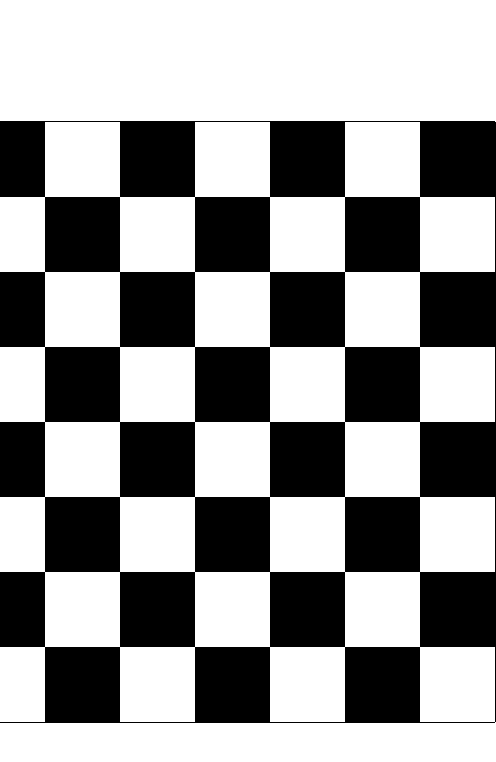
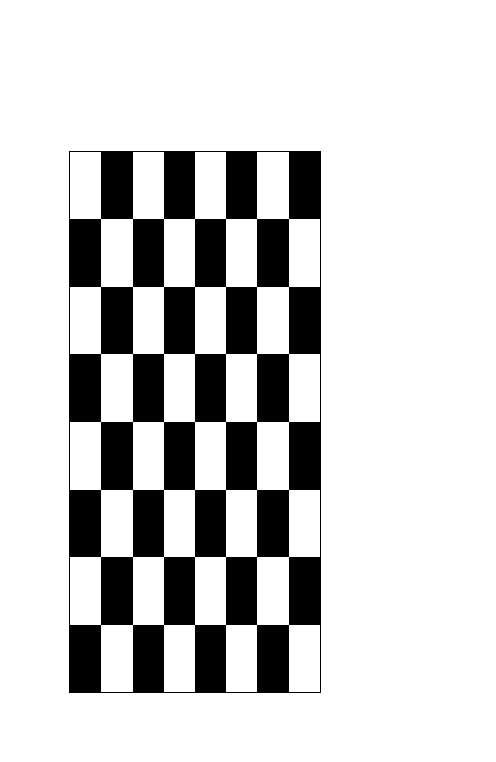
Before and after one commit to johndominicvillalino/chess, a plain HTML site: page index.html in a window 390 px wide. Shown: the whole page, 496 px wide, since content can reach past the window. Drawn offline with Linux system fonts and the light colour scheme.

Commit message:
responsive height and width

```diff
--- a/scripts.js
+++ b/scripts.js
@@ -34,6 +34,7 @@ window.addEventListener("load", () => {
 
     loopInit.forEach((num, index) => {
       const innerDiv = document.createElement("div");
+      const innerSpan = document.createElement('span');
 
       const arr = [];
       arr.push(parentId);
@@ -49,11 +50,15 @@ window.addEventListener("load", () => {
 
         // innerDiv.style.width = `${width / 8}px`;
         // innerDiv.style.height = `${width / 8}px`;
+        innerDiv.appendChild(innerSpan)
+
         root.appendChild(innerDiv);
       } else {
         const num2 = [num === 1 ? 0 : 1];
         innerDiv.setAttribute("id", id);
         innerDiv.setAttribute("class", color[num2]);
+        innerDiv.appendChild(innerSpan)
+
         // innerDiv.style.width = `${width / 8}px`;
         // innerDiv.style.height = `${width / 8}px`;
         root.appendChild(innerDiv);
--- a/style.css
+++ b/style.css
@@ -13,27 +13,19 @@ body {
 
 }
 
-
 .container {
     display:flex;
     align-items: center;
     justify-content: center;
-    max-height: 600px;
-    height: 100%;
+
+
     flex-direction: column;
-    border: 1px solid;
+    border: 1px solid black;
 }
-
-#row1 {
-    border-top: 1px solid;
-}
-#row8 {
-    border-bottom: 1px solid;
-}
-
 
 .container div {
 
+    position: relative;
     display: flex;
     flex-direction: row;
     justify-content: center;
@@ -41,11 +33,11 @@ body {
 
 }
 
-.container div * {
 
-    width: 75px;
 
-    height: 75px;
+.container div span {
+    height: 8vh;
+    width: 8vw;
 }
 
 /* .buttonOne * {
```
